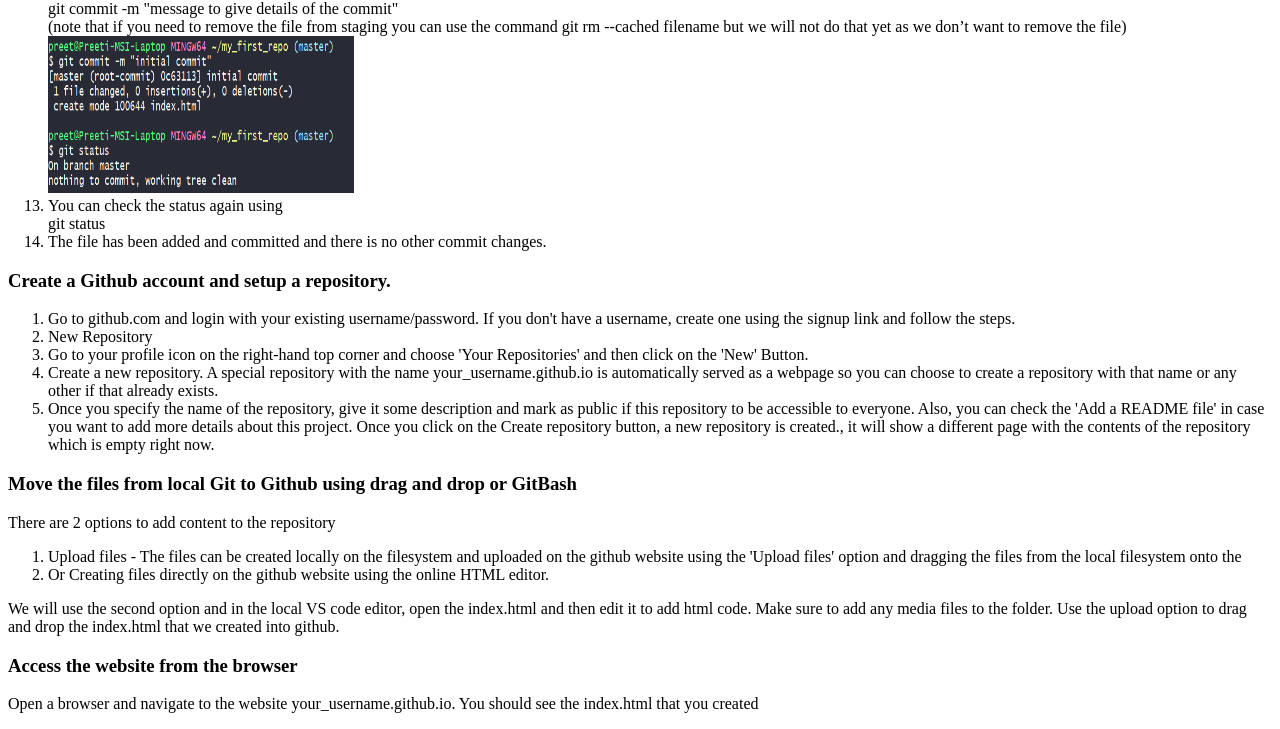
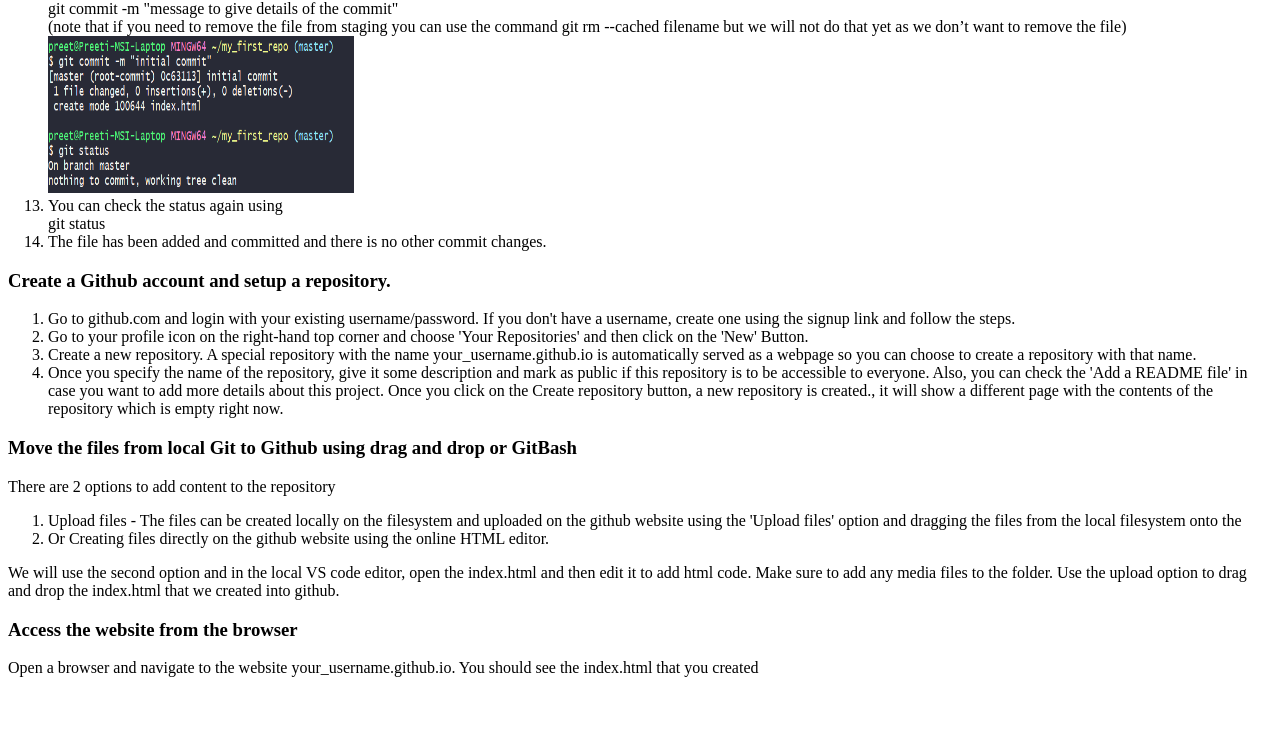
Before and after one commit to prevar/prevar.github.io, a plain HTML site: page createGitRepo.html in a window 1280 px wide. Shown: the part 1671-2400 px from the top of the page. After the commit the page ends 2364 px from the top, so only its background shows below. Drawn offline with Linux system fonts and the light colour scheme.

Commit message:
Add files via upload

```diff
--- a/createGitRepo.html
+++ b/createGitRepo.html
@@ -66,10 +66,9 @@
                 <h3>Create a Github account and setup a repository.</h3>
                 <ol>
                     <li>Go to github.com and login with your existing username/password. If you don't have a username, create one using the signup link and follow the steps.</li>
-                        <li>New Repository</li>
                         <li>Go to your profile icon on the right-hand top corner and choose 'Your Repositories' and then click on the 'New' Button.</li>
-                        <li>Create a new repository. A special repository with the name your_username.github.io is automatically served as a webpage so you can choose to create a repository with that name or any other if that already exists.</li>
-                        <li>Once you specify the name of the repository, give it some description and mark as public if this repository to be accessible to everyone. Also, you can check the 'Add a README file' in case you want to add more details about this project. Once you click on the Create repository button, a new repository is created., it will show a different page with the contents of the repository which is empty right now.</li>
+                        <li>Create a new repository. A special repository with the name your_username.github.io is automatically served as a webpage so you can choose to create a repository with that name.</li>
+                        <li>Once you specify the name of the repository, give it some description and mark as public if this repository is to be accessible to everyone. Also, you can check the 'Add a README file' in case you want to add more details about this project. Once you click on the Create repository button, a new repository is created., it will show a different page with the contents of the repository which is empty right now.</li>
                 </ol>
             </div>
             <div id="move">
```
